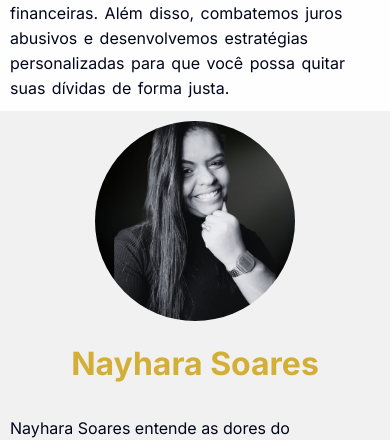
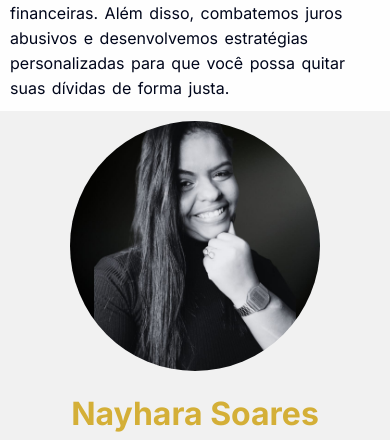
Before and after one commit to Insert-Desenvolvimento/site-clearname, a Next.js app: page / in a window 390 px wide. Shown: the part 3429-3869 px from the top of the page. Built offline with nearby package versions, Linux system fonts and the light colour scheme.

Commit message:
fix: adjust image

```diff
--- a/src/app/components/group/group.scss
+++ b/src/app/components/group/group.scss
@@ -42,7 +42,7 @@
       border-radius: 50%;
       max-width: 400px;
       @media (max-width: 480px) {
-        max-width: 200px;
+        max-width: 250px;
       }
     }
   }
```
